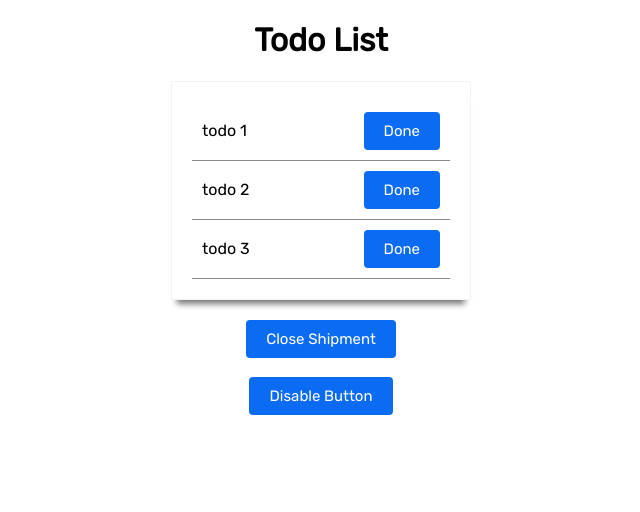
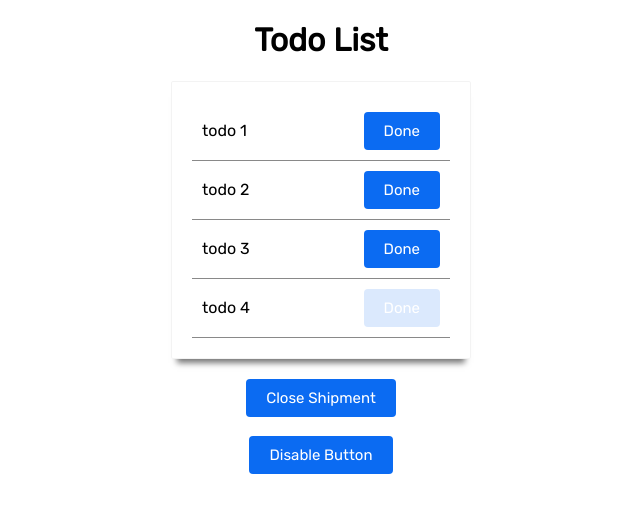
Before and after one commit to ramilsaavedra/react-exam, a React (Create React App) app: page / in a window 1280 px wide. Shown: the top 512 px of the page, without its empty margins (319-959 px from the left). Built offline with nearby package versions, Linux system fonts and the light colour scheme.

Commit message:
rename components for clarifications

```diff
--- a/src/App.js
+++ b/src/App.js
@@ -1,12 +1,12 @@
 import './App.css';
 import ButtonWrap from './components/ButtonWrap';
-import TodoList from './components/TodoList';
+import HomePage from './components/HomePage';
 
 function App() {
   return (
     <div className="App">
         <h1>Todo List</h1>
-        <TodoList />
+        <HomePage />
         <ButtonWrap />
     </div>
   );
--- /dev/null
+++ b/src/components/HomePage.js
@@ -0,0 +1,27 @@
+import React, { useState, useEffect } from 'react'
+import TodoList from './TodoList';
+import sampleData from '../sampleData/sampleData';
+
+function HomePage() {
+    const [todosState, setTodosState] = useState([]);
+
+    useEffect(() => {
+        setTodosState(sampleData)
+    }, [])
+
+
+    const onItemClick = (todo, event) => {
+        const index = todosState.findIndex(todoState => todoState.id === todo.id);
+        todosState[index] = {...todosState[index], done: true}
+        alert('Task done');
+        setTodosState([...todosState])
+    }
+
+    return (
+        <>
+            <TodoList todos={todosState} onItemClick={onItemClick}/>
+        </>
+    )
+}
+
+export default HomePage
--- a/src/components/List.js
+++ /dev/null
@@ -1,25 +0,0 @@
-import React from 'react'
-import ListItem from './ListItem';
-import PropTypes from 'prop-types'
-;
-
-
-function List({todos, onItemClick}) {
-
-    return (
-        <div className='list'>
-            {
-                todos.map((todo, index) => (
-                    <ListItem key={index} todo={todo} onChange={onItemClick}/>
-                ))
-            }
-        </div>
-    )
-}
-
-List.propTypes = {
-    todos: PropTypes.array,
-    onItemClick: PropTypes.func
-}
-
-export default List
--- a/src/components/TodoList.js
+++ b/src/components/TodoList.js
@@ -1,27 +1,24 @@
-import React, { useState, useEffect } from 'react'
-import List from './List';
-import sampleData from '../sampleData/sampleData';
-
-function TodoList() {
-    const [todosState, setTodosState] = useState([]);
-
-    useEffect(() => {
-        setTodosState(sampleData)
-    }, [])
+import React from 'react'
+import ListItem from './ListItem';
+import PropTypes from 'prop-types';
 
 
-    const onItemClick = (todo, event) => {
-        const index = todosState.findIndex(todoState => todoState.id === todo.id);
-        todosState[index] = {...todosState[index], done: 1}
-        alert('Task done');
-        setTodosState([...todosState])
-    }
+function TodoList({todos, onItemClick}) {
 
     return (
-        <>
-            <List todos={todosState} onItemClick={onItemClick}/>
-        </>
+        <div className='list'>
+            {
+                todos.map((todo, index) => (
+                    <ListItem key={index} todo={todo} onChange={onItemClick}/>
+                ))
+            }
+        </div>
     )
 }
 
+TodoList.propTypes = {
+    todos: PropTypes.array,
+    onItemClick: PropTypes.func
+}
+
 export default TodoList
--- a/src/sampleData/sampleData.js
+++ b/src/sampleData/sampleData.js
@@ -2,18 +2,23 @@ const sampleData = [
     {
       id: 1,
       text: "todo 1",
-      done: 0
+      done: false
     },
     {
       id: 2,
       text: "todo 2",
-      done: 0
+      done: false
     },
     {
       id: 3,
       text: "todo 3",
-      done: 0
-    }
+      done: false
+    },
+    {
+      id: 4,
+      text: "todo 4",
+      done: true
+    },
   ];
 
 export default sampleData;
```
